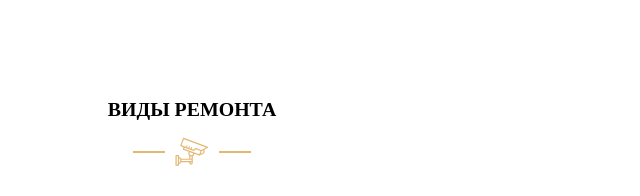
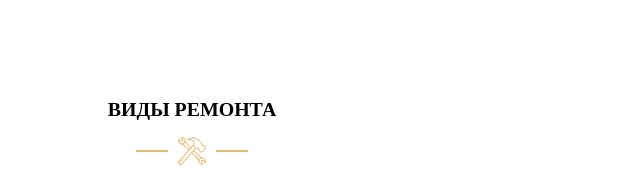
Before and after one commit to NikitaShow/Design-Repair-Company, a website: page index.html in a window 1280 px wide. Shown: the part 1180-1376 px from the top of the page, 448-1088 px from the left. Drawn offline with Linux system fonts and the light colour scheme; files whose address does not match are found by name.

Commit message:
fix icon for types section

```diff
--- a/index.html
+++ b/index.html
@@ -75,7 +75,7 @@
           <h2 class="section-title__heading">Виды ремонта</h2>
           <!-- /.section-title__heading -->
           <div class="section-title__image">
-            <img src="img/video-cam.svg" alt="tools">
+            <img src="img/type.svg" alt="tools">
           </div>
           <!-- /.section-title__image -->
         </div>
```
Also changed, not shown: img/type.svg (added).
